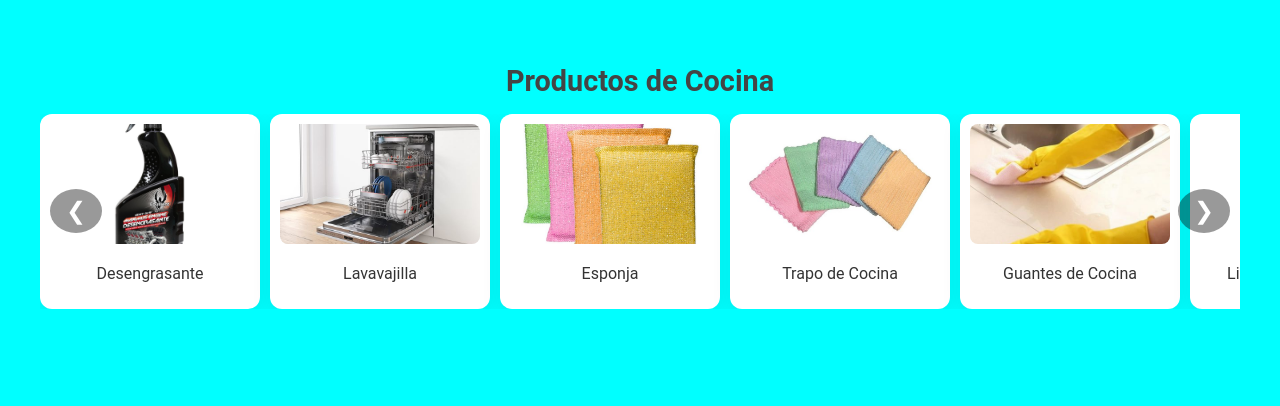
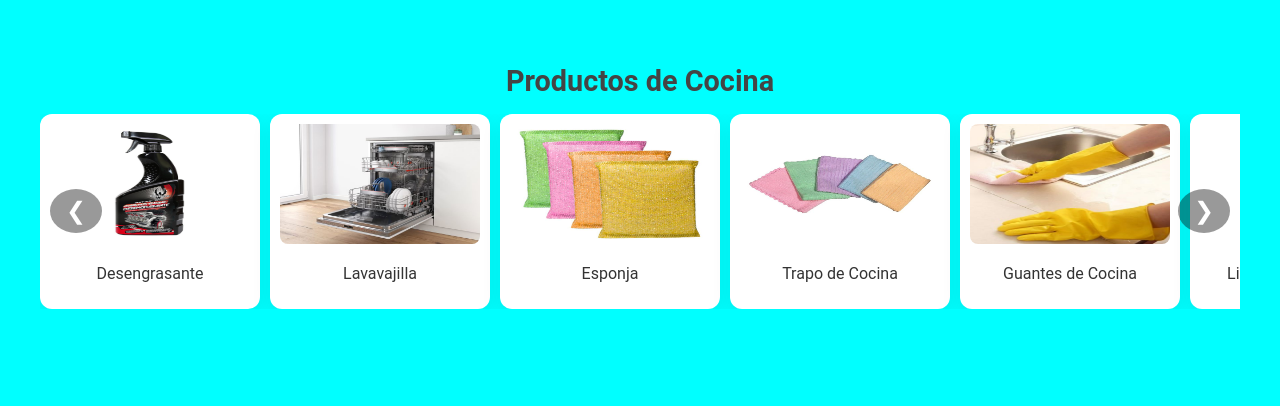
Before and after one commit to holamundo1990/productos-limpieza, a plain HTML site: page cocina.html in a window 1280 px wide. Shown: the part 82-488 px from the top of the page. Drawn offline with Linux system fonts and the light colour scheme.

Commit message:
Update cocina.css

```diff
--- a/css/cocina.css
+++ b/css/cocina.css
@@ -89,7 +89,7 @@ nav {
   width: 100%;
   border-radius: 8px;
   height: 120px;
-  object-fit: cover;
+  object-fit: container;
 }
 
 .carrusel-btn {
```
